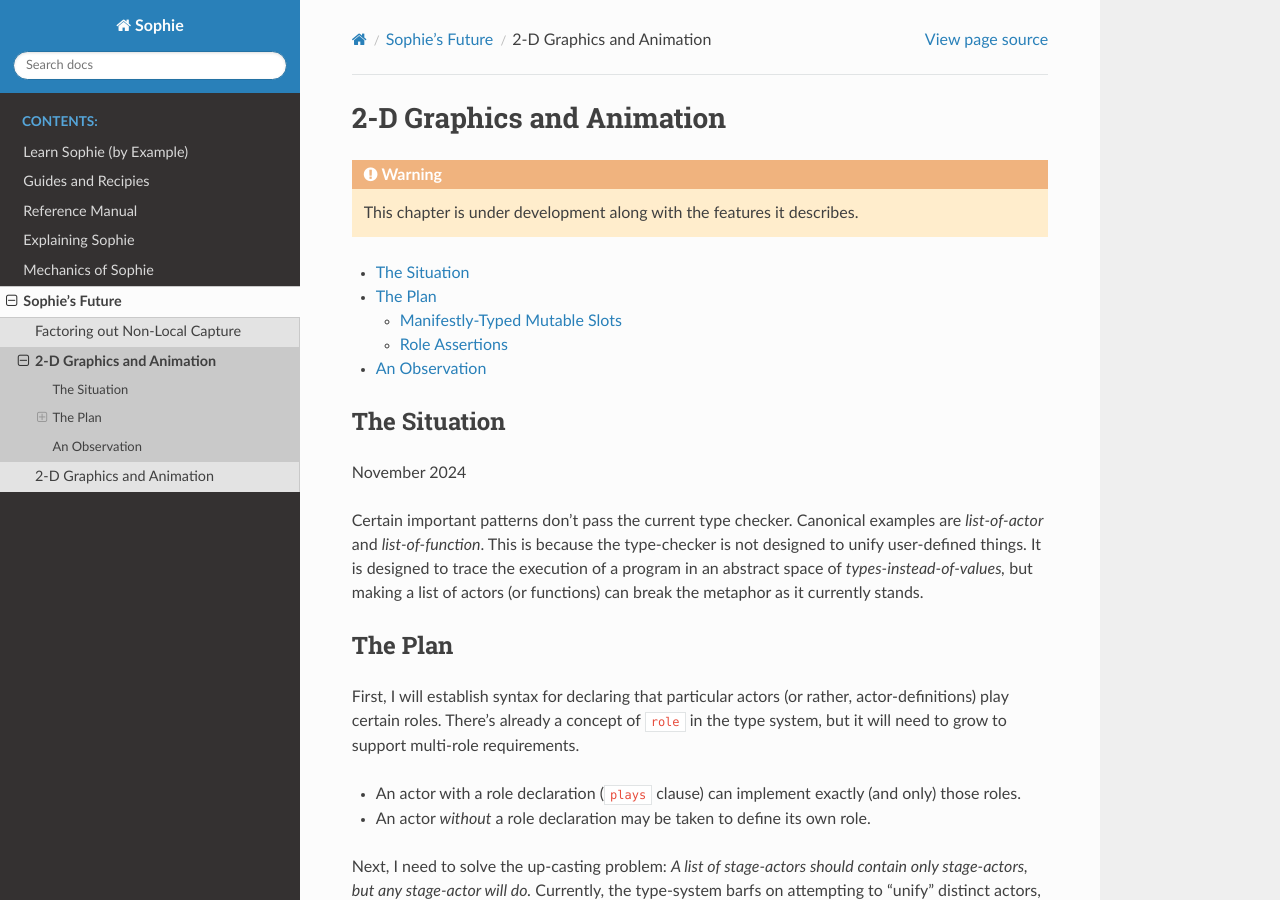
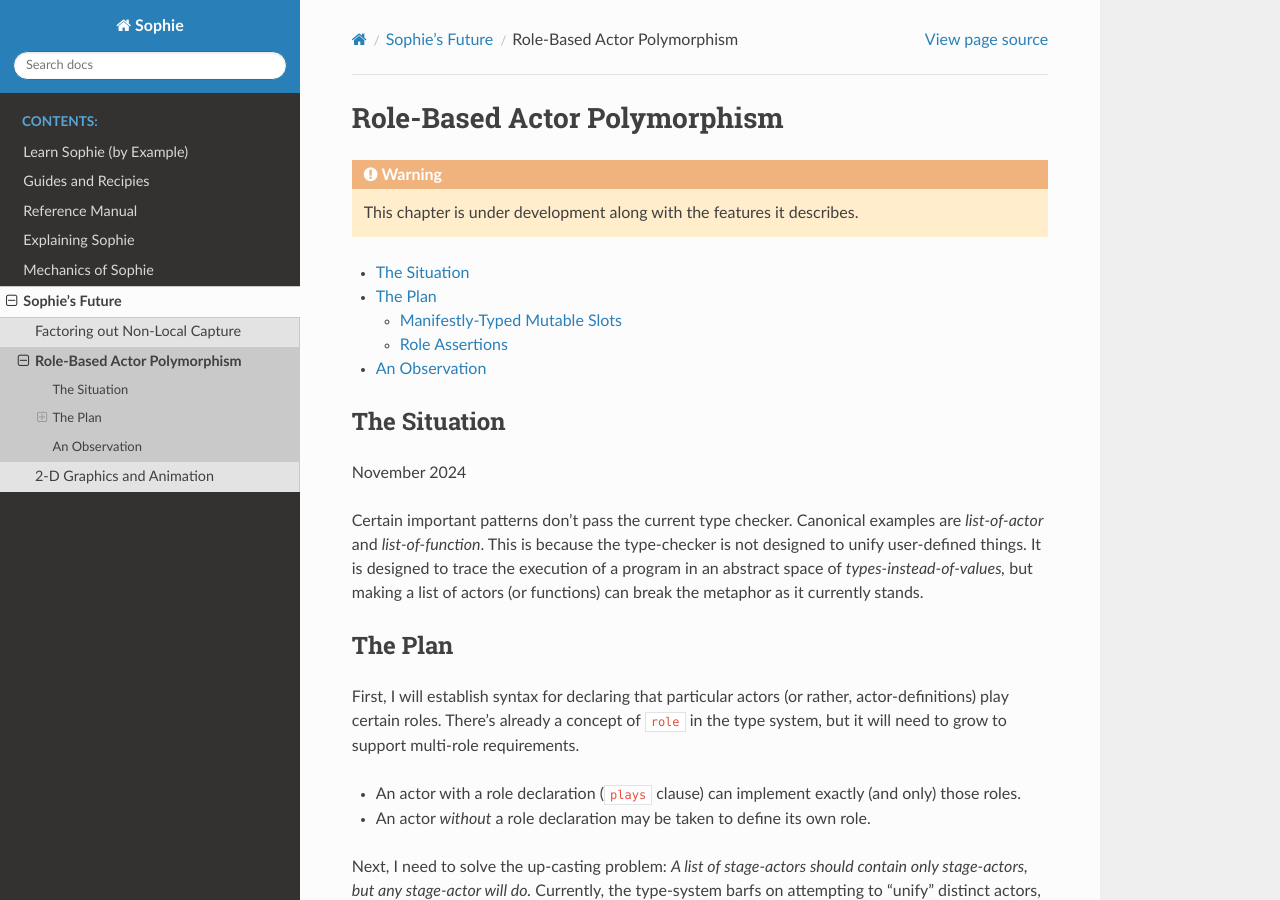
Before and after one commit to kjosib/sophie, a Sphinx documentation site: the page built from docs/future/roles.rst, in a window 1280 px wide and 900 px high. Built offline with Sphinx 7.4.7 and the Read the Docs theme 3.1.0, drawn with Linux system fonts in a browser that asks for light colours.

Commit message:
Update roles.rst

```diff
--- a/docs/future/roles.rst
+++ b/docs/future/roles.rst
@@ -1,4 +1,4 @@
-2-D Graphics and Animation
+Role-Based Actor Polymorphism
 ===============================
 
 .. warning:: This chapter is under development along with the features it describes.
```
